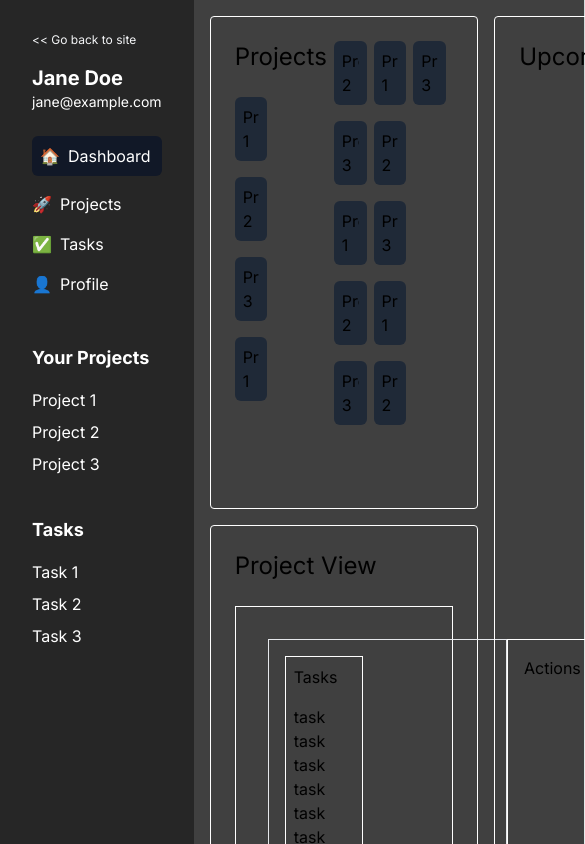
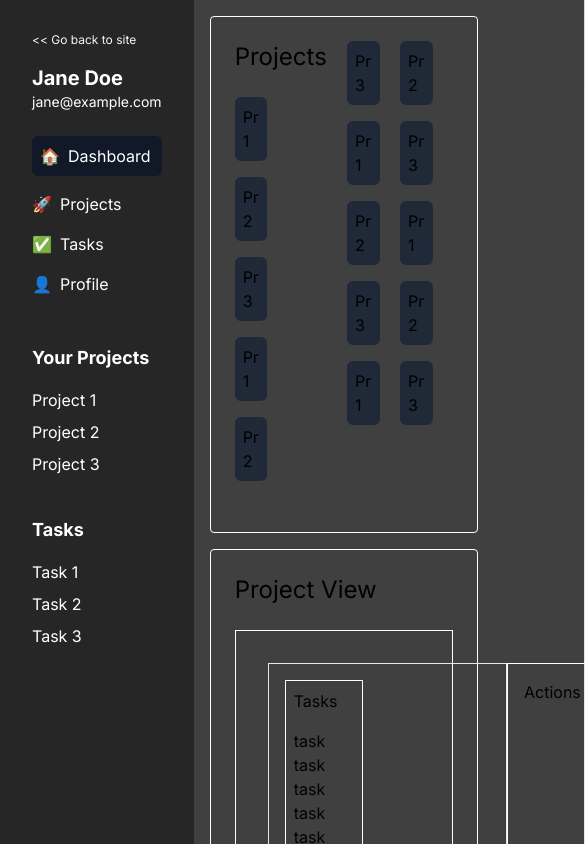
Before and after one commit to AlastiSolutions/taskify, a Next.js app: page /app/projects in a window 390 px wide. Shown: the top 844 px of the page, 585 px wide, since content can reach past the window. Built offline with nearby package versions, Linux system fonts and the light colour scheme.

Commit message:
Update page.tsx
update responsiveness for projects page

```diff
--- a/app/(app)/app/projects/page.tsx
+++ b/app/(app)/app/projects/page.tsx
@@ -4,7 +4,7 @@ import UpcomingDataView from "./UpcomingDataView";
 
 export default function ProjectsPage() {
   return (
-    <div className="flex min-h-full min-w-full w-full h-full gap-4">
+    <div className="flex flex-col md:flex-row min-h-full min-w-full w-full h-full gap-4">
       <div className="flex flex-col flex-2 gap-4 min-h-full w-[75%]">
         <ProjectsListView />
         <ProjectDetailView />
```
